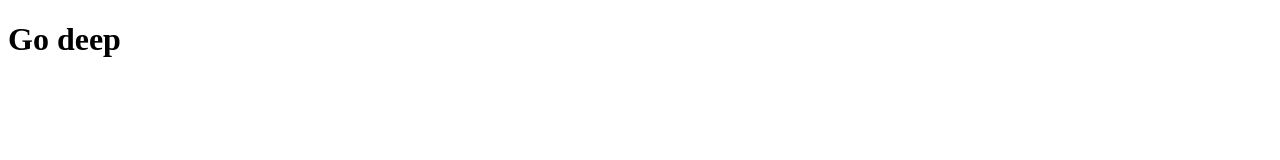
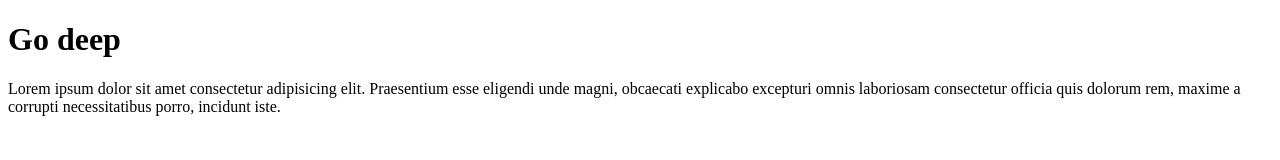
Before and after one commit to EbbeUndFlut/deepdive, a plain HTML site: page index.html in a window 1280 px wide. Drawn offline with Linux system fonts and the light colour scheme.

Commit message:
Some stuff

```diff
--- a/index.html
+++ b/index.html
@@ -8,5 +8,6 @@
 </head>
 <body>
     <h1>Go deep</h1>
+    <p>Lorem ipsum dolor sit amet consectetur adipisicing elit. Praesentium esse eligendi unde magni, obcaecati explicabo excepturi omnis laboriosam consectetur officia quis dolorum rem, maxime a corrupti necessitatibus porro, incidunt iste.</p>
 </body>
 </html>
```
